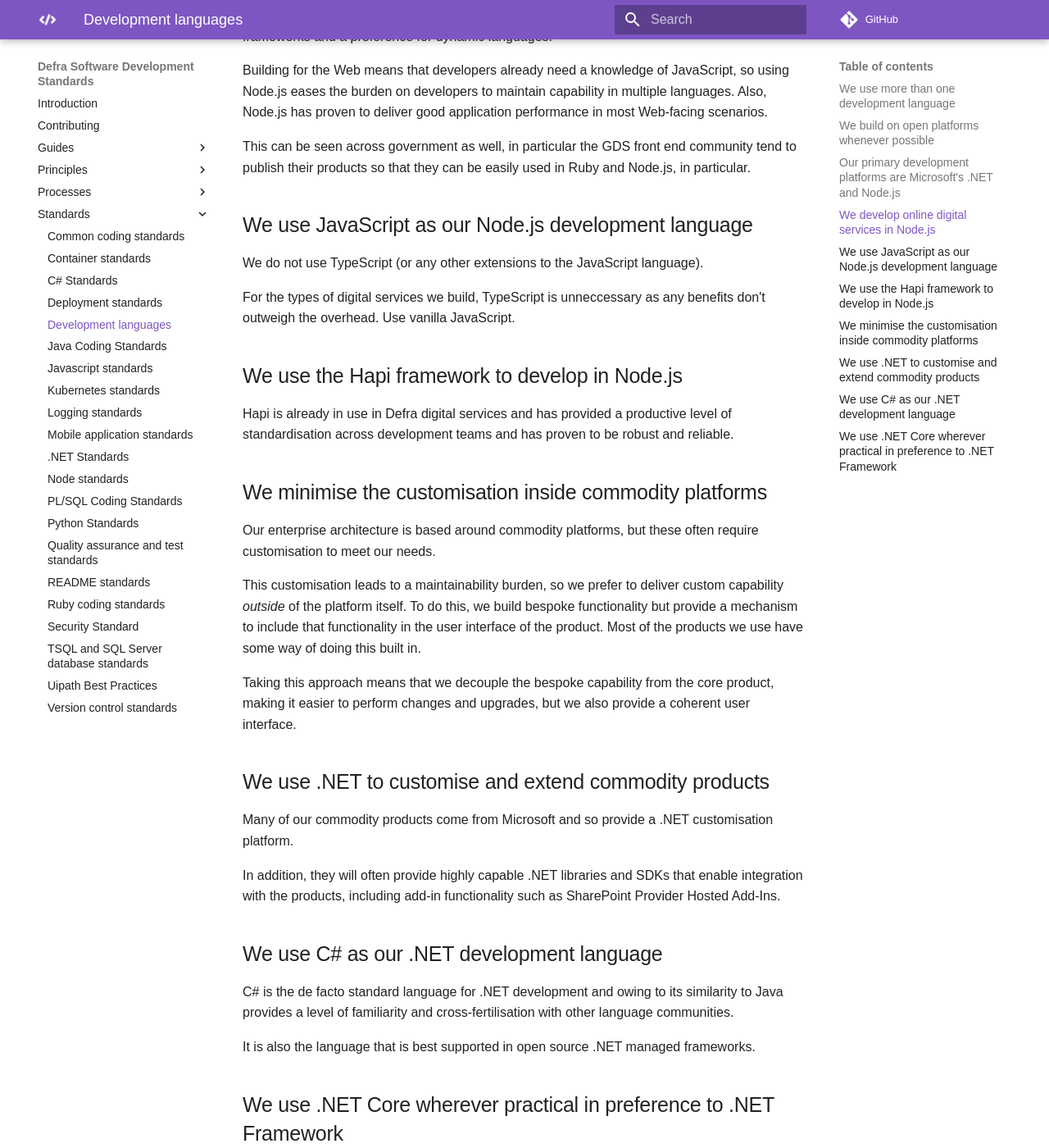
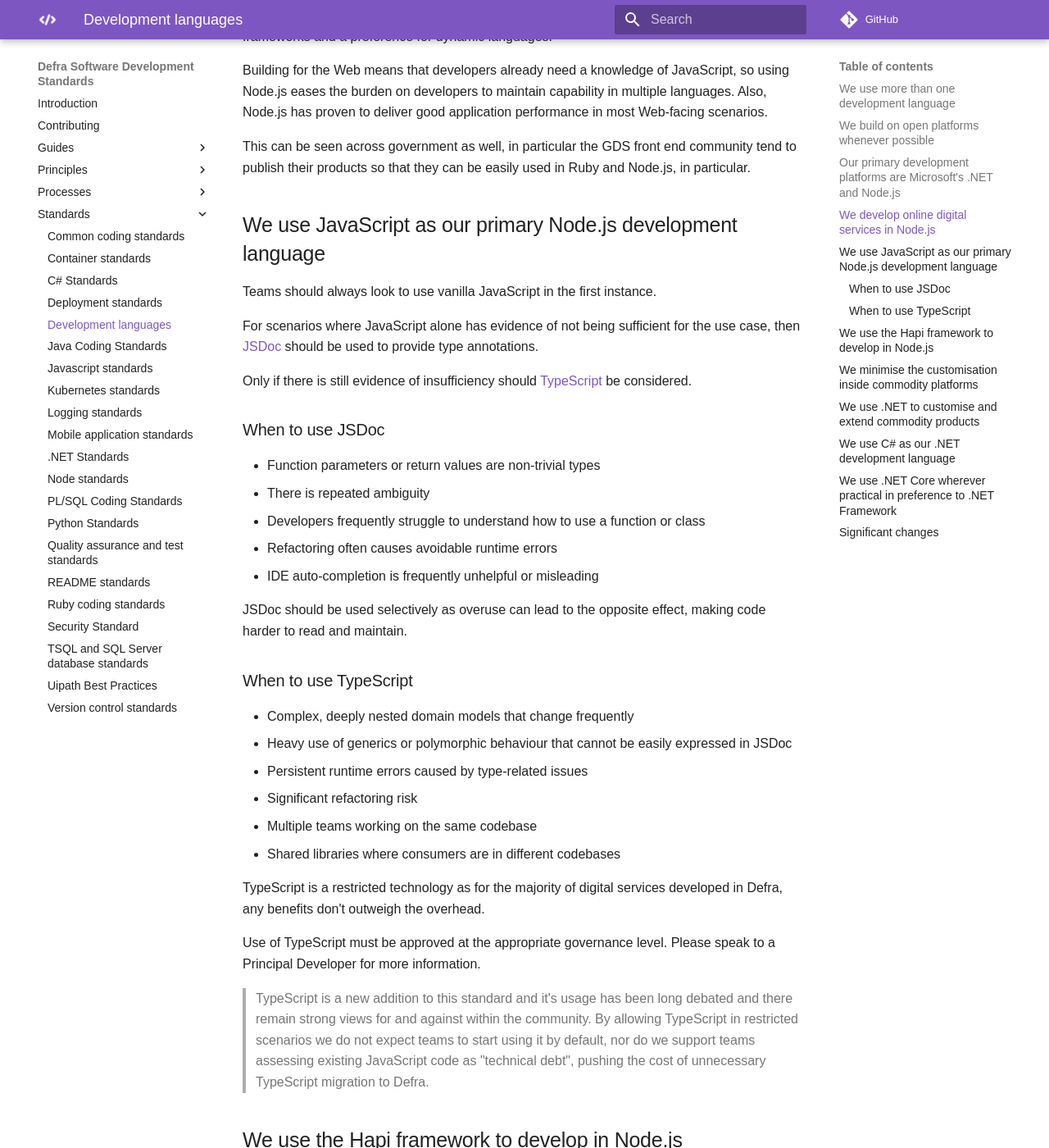
Before and after one commit to DEFRA/software-development-standards, an MkDocs documentation site: the page built from docs/standards/development_language_standards.md, in a window 1280 px wide and 1400 px high, scrolled down 1926 px. Shown: the whole window at 82% size. Built offline with MkDocs 1.6.1 and Material for MkDocs 9.7.7, drawn with Linux system fonts in a browser that asks for light colours; some web fonts are replaced; comment, search, counter and statistics services are not loaded; some of the changed text lies outside the part shown.

Commit message:
Add TypeScript clarification

```diff
--- a/docs/standards/development_language_standards.md
+++ b/docs/standards/development_language_standards.md
@@ -71,11 +71,37 @@ application performance in most Web-facing scenarios.
 This can be seen across government as well, in particular the GDS front end community tend to publish their products
 so that they can be easily used in Ruby and Node.js, in particular.
 
-## We use JavaScript as our Node.js development language
-We do not use TypeScript (or any other extensions to the JavaScript language).
+## We use JavaScript as our primary Node.js development language
+Teams should always look to use vanilla JavaScript in the first instance.
 
-For the types of digital services we build, TypeScript is unneccessary as any benefits don't outweigh the overhead.
-Use vanilla JavaScript.
+For scenarios where JavaScript alone has evidence of not being sufficient for the use case, then [JSDoc](https://jsdoc.app/) should be used to provide type annotations.
+
+Only if there is still evidence of insufficiency should [TypeScript](https://www.typescriptlang.org/) be considered.
+
+### When to use JSDoc
+
+- Function parameters or return values are non-trivial types
+- There is repeated ambiguity
+- Developers frequently struggle to understand how to use a function or class
+- Refactoring often causes avoidable runtime errors
+- IDE auto-completion is frequently unhelpful or misleading
+
+JSDoc should be used selectively as overuse can lead to the opposite effect, making code harder to read and maintain.
+
+### When to use TypeScript
+
+- Complex, deeply nested domain models that change frequently
+- Heavy use of generics or polymorphic behaviour that cannot be easily expressed in JSDoc
+- Persistent runtime errors caused by type-related issues
+- Significant refactoring risk
+- Multiple teams working on the same codebase
+- Shared libraries where consumers are in different codebases
+
+TypeScript is a restricted technology as for the majority of digital services developed in Defra, any benefits don't outweigh the overhead.
+
+Use of TypeScript must be approved at the appropriate governance level.  Please speak to a Principal Developer for more information.
+
+> TypeScript is a new addition to this standard and it's usage has been long debated and there remain strong views for and against within the community.  By allowing TypeScript in restricted scenarios we do not expect teams to start using it by default, nor do we support teams assessing existing JavaScript code as "technical debt", pushing the cost of unnecessary TypeScript migration to Defra.
 
 ## We use the Hapi framework to develop in Node.js
 Hapi is already in use in Defra digital services and has provided a productive level of standardisation across
@@ -107,3 +133,7 @@ It is also the language that is best supported in open source .NET managed frame
 ## We use .NET Core wherever practical in preference to .NET Framework
 .NET Core is Microsoft's strategic direction for .NET and gives all the benefits of being open source and cross platform,
 including growing community support.
+
+## Significant changes
+
+- TypeScript usage guidance added December 2025
```
Also changed, not shown: docs/standards/javascript_standards.md (+1 -1 lines).
